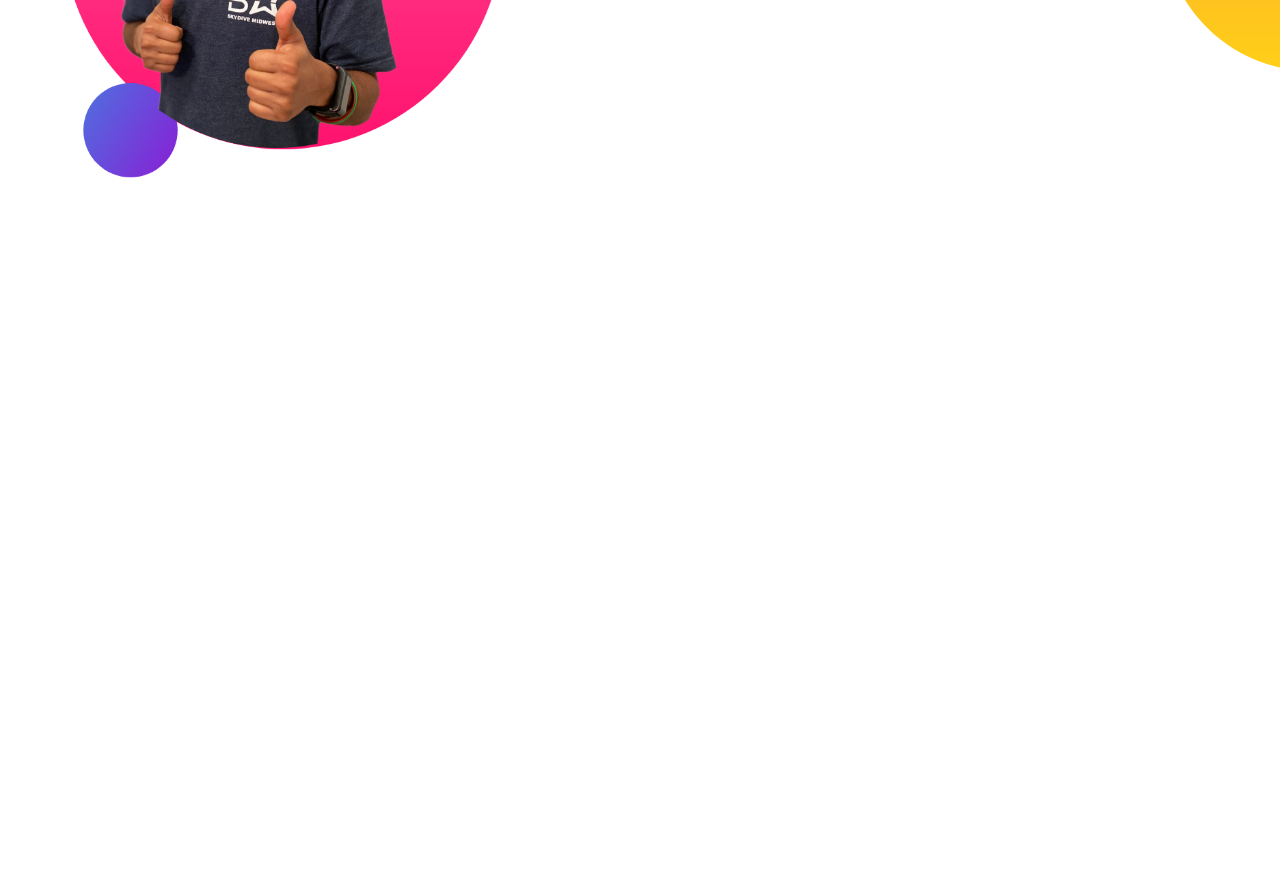
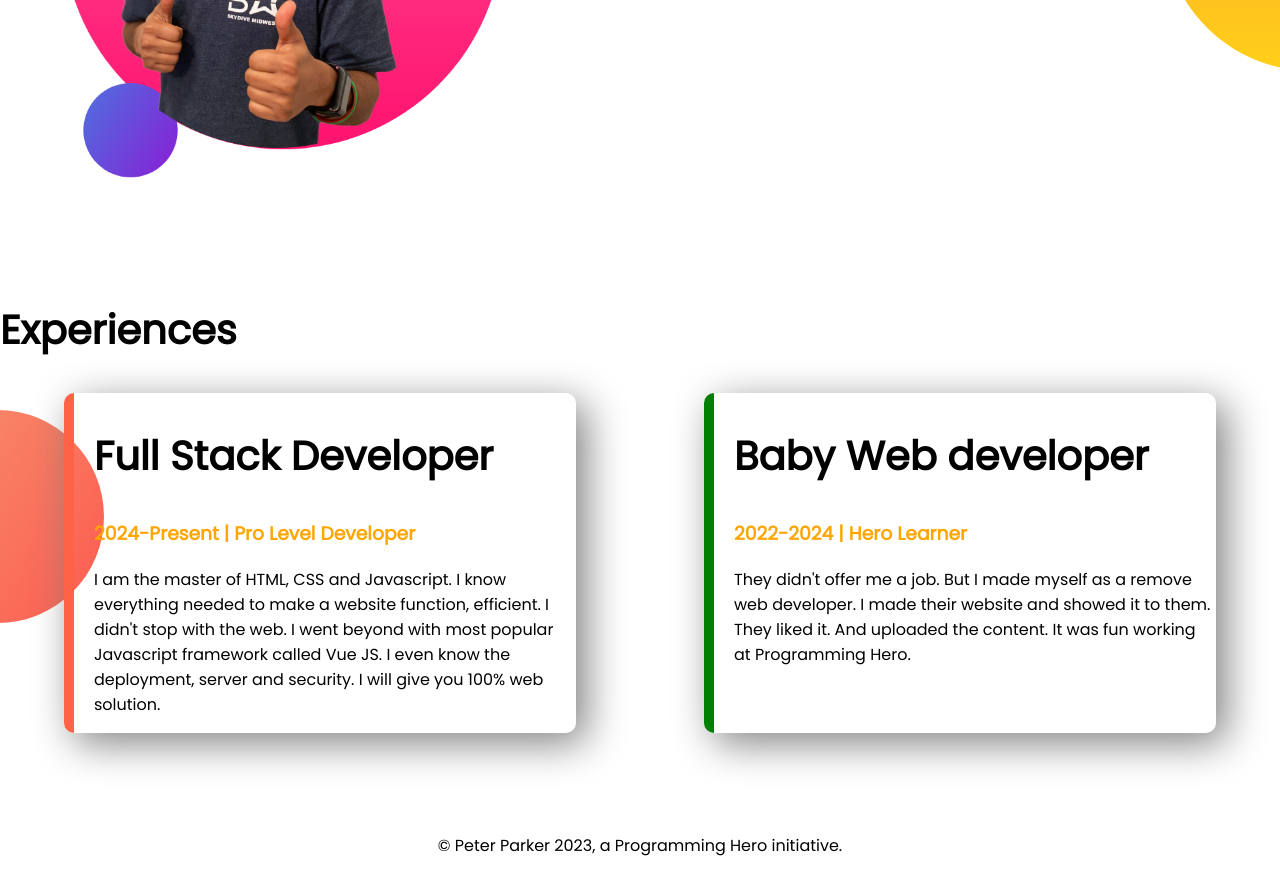
Before and after one commit to smreza99/developer-portfolio, a plain HTML site: page index.html in a window 1280 px wide. Shown: the part 1012-1886 px from the top of the page. Before the commit the page ends 1312 px from the top, so only its background shows below. Drawn offline with Linux system fonts and the light colour scheme.

Commit message:
footer section

```diff
--- a/index.css
+++ b/index.css
@@ -8,13 +8,15 @@ h1{
 .web{
     color: orange;
 }
-section{
+.flexible-container{
     display: flex;
     margin-bottom: 100px;
 }
 .half-width{
     width: 50%;
     padding: 15px;
+
+
 }
 .half-width img{
     width: 80%;
@@ -51,3 +53,28 @@ section{
     background-repeat: no-repeat;
     background-position: right;
 }
+.experience-area{
+    background-image: url(images/exp-bg.png);
+    background-repeat: no-repeat;
+    background-position: left;
+}
+.experience-item{
+    width: 40%;
+    box-shadow: 10px 10px 40px gray;
+    margin-left: 5%;
+    margin-right:
+     5%;
+    padding-left: 20px;
+    border-radius: 10px;
+
+
+}
+#f1{
+    border-left: 10px solid tomato;
+}
+#f2{
+    border-left: 10px solid green;
+}
+footer p{
+    text-align: center;
+}
--- a/index.html
+++ b/index.html
@@ -11,7 +11,7 @@
     <link rel="stylesheet" href="index.css">
 </head>
 <body>
-   <section class="top-banner">
+   <section class="top-banner flexible-container">
     <div class="half-width">
         <h1>Welcome to</h1>
         <h1> <span class="web">web development</span>  course!</h1>
@@ -27,7 +27,7 @@
         </div>
    </section>
 
-   <section class="dream-big">
+   <section class="dream-big flexible-container">
     <div class="half-width">
         <img src="images/jhankar2.png" alt="">
 
@@ -44,6 +44,30 @@
 
    </section>
 
+   <section class="experience-area">
+    <h1>Experiences</h1>
+   <div class="flexible-container">
+    <div id="f1" class="experience-item">
+        <h1>Full Stack Developer</h1>
+       <h3 class="web">2024-Present | Pro Level Developer</h3>
+       <p>I am the master of HTML, CSS and Javascript. I know everything needed to make a website function, efficient. I didn't stop with the web. I went beyond with most popular Javascript framework called Vue JS. I even know the deployment, server and security. I will give you 100% web solution.</p>
+
+       </div>
+       <div id="f2" class="experience-item">
+           <h1>Baby Web developer</h1>
+           <h3 class="web">2022-2024 | Hero Learner</h3>
+           <p>They didn't offer me a job. But I made myself as a remove web developer. I made their website and showed it to them. They liked it. And uploaded the content. It was fun working at Programming Hero.</p>
+
+       </div>
+   </div>
+
+
+
+   </section>
+
 
 </body>
+<footer>
+    <p>© Peter Parker 2023, a Programming Hero initiative.</p>
+</footer>
 </html>
```
